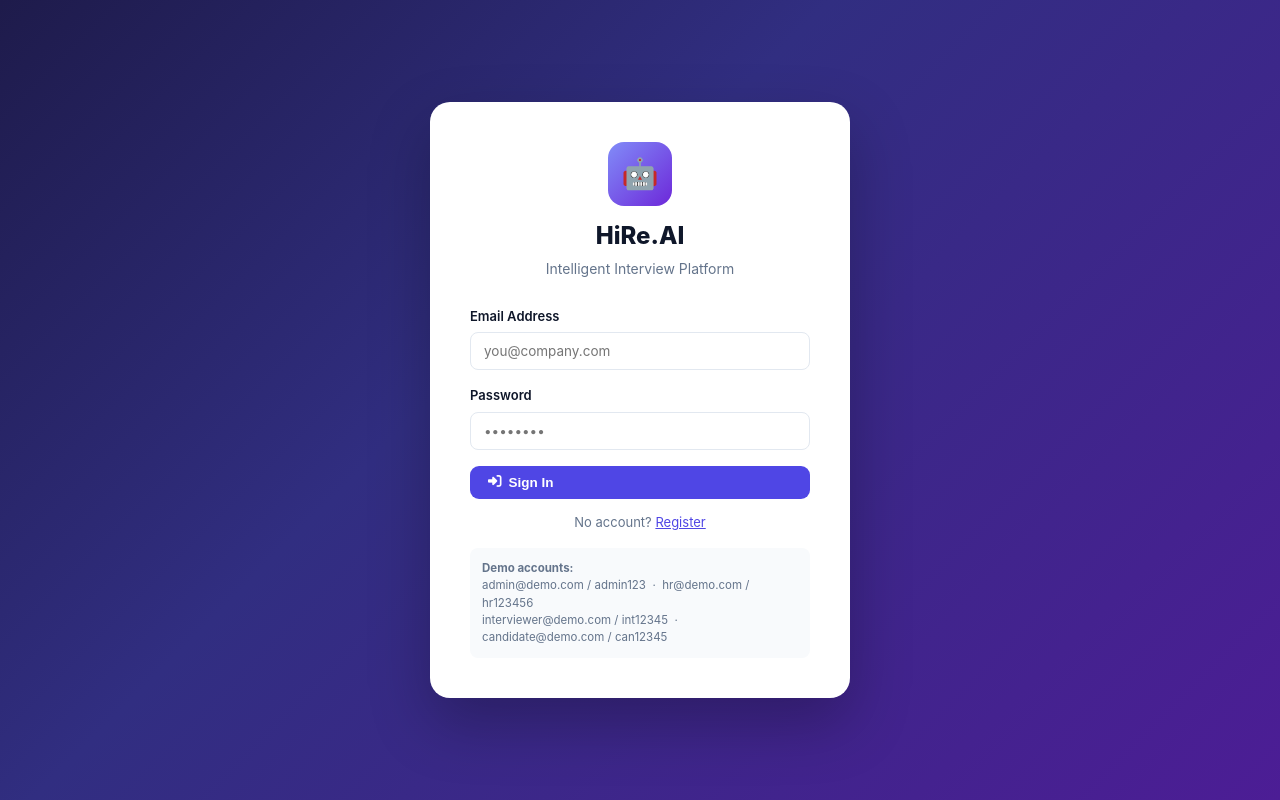
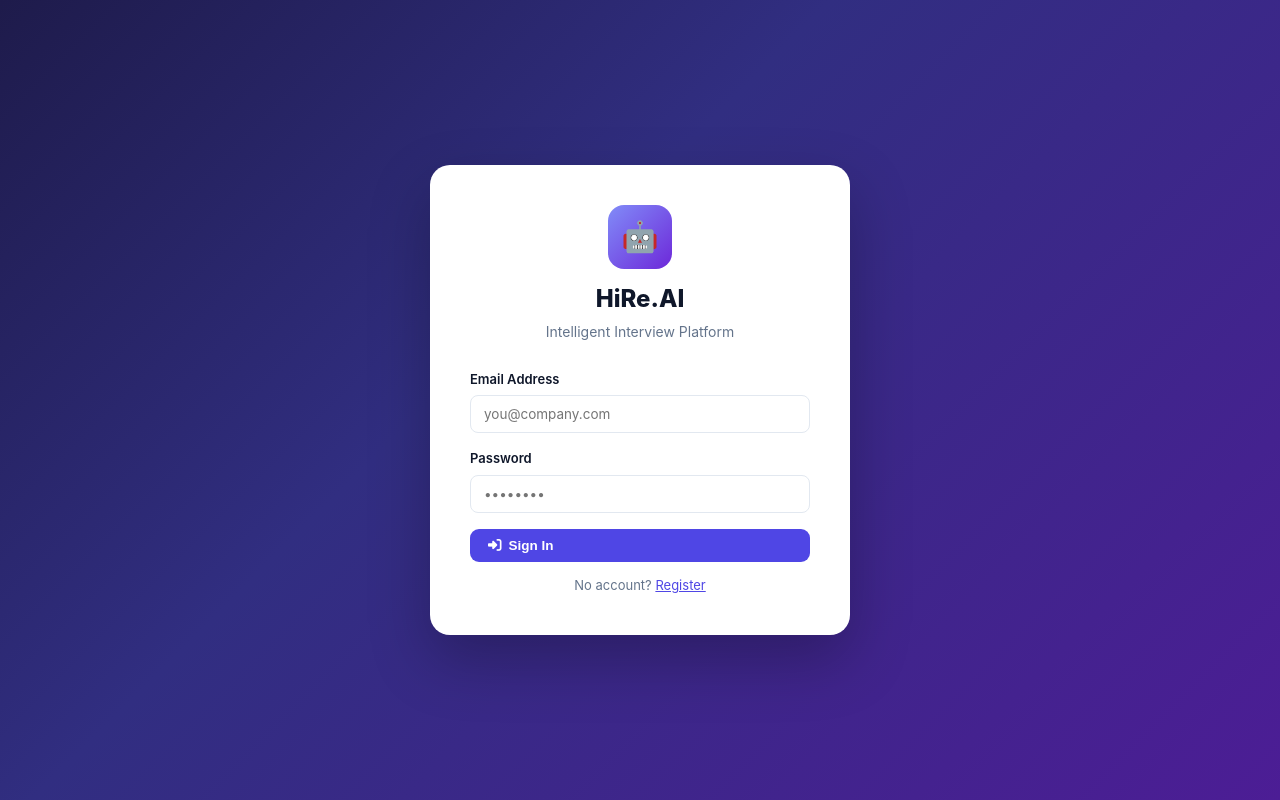
Before and after one commit to Akhil-Krishna/HiRe-Ai, a FastAPI app: page / in a window 1280 px wide. Run offline with FastAPI, Linux system fonts and the light colour scheme.

Commit message:
updated Readme,Index.html in auth ui

```diff
--- a/frontend/templates/index.html
+++ b/frontend/templates/index.html
@@ -187,11 +187,7 @@ textarea{resize:vertical;min-height:80px}
       <p class="text-sm text-muted" style="text-align:center;margin-top:14px">
         No account? <a href="#" onclick="showForm('reg')" style="color:var(--primary)">Register</a>
       </p>
-      <div style="margin-top:16px;padding:12px;background:#F8FAFC;border-radius:8px;font-size:11.5px;color:var(--muted)">
-        <strong>Demo accounts:</strong><br>
-        admin@demo.com / admin123 &nbsp;·&nbsp; hr@demo.com / hr123456<br>
-        interviewer@demo.com / int12345 &nbsp;·&nbsp; candidate@demo.com / can12345
-      </div>
+
     </div>
 
     <!-- Register -->
```
Also changed, not shown: README.md.
